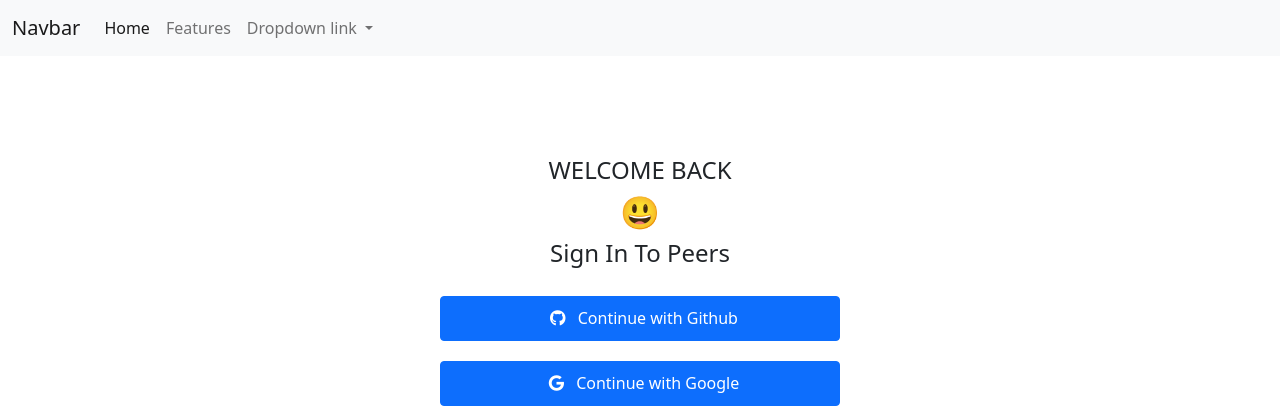
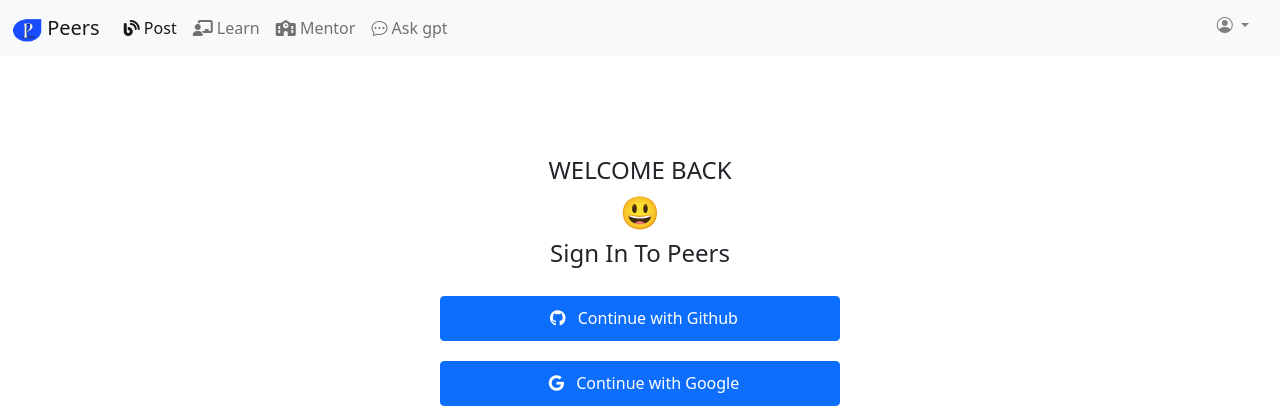
Before and after one commit to Ayobami6/Peersonline, a Django app: page /home/login in a window 1280 px wide. Shown: the top 420 px of the page. Run offline with Django 4.2, Linux system fonts and the light colour scheme; some libraries are stand-ins or nearby versions.

Commit message:
Add, organize navbar items

```diff
--- a/static/css/style.css
+++ b/static/css/style.css
@@ -23,3 +23,9 @@
     margin-left: auto;
     margin-right: auto;
 }
+
+.align-left .dropdown-menu {
+    left: auto;
+    right: 0;
+    text-decoration: none;
+  }
--- a/static/templates/base.html
+++ b/static/templates/base.html
@@ -1,6 +1,7 @@
 {% load static %}
 <!DOCTYPE html>
 <html lang="en" style="height: 100%">
+
 <head>
     <meta charset="UTF-8" />
     <meta http-equiv="X-UA-Compatible" content="IE=edge" />
@@ -8,114 +9,70 @@
     <title>{% block title %}Peers{% endblock %}</title>
     <!-- Css style -->
     <link rel="stylesheet" href="{% static 'css/style.css' %}" />
-        <link
-            rel="icon"
-            width="30"
-            height="20"
-            href="{% static 'assets/new-peers.ico' %}"
-            type="image/x-icon" />
+    <link rel="icon" width="30" height="20" href="{% static 'assets/new-peers.ico' %}" type="image/x-icon" />
     <!-- Font awesome -->
-        <script
-            src="https://kit.fontawesome.com/df6169861f.js"
-            crossorigin="anonymous"></script>
-        <!-- <link rel="stylesheet" href="https://kit.fontawesome.com/df6169861f.css" crossorigin="anonymous"> -->
+    <script src="https://kit.fontawesome.com/df6169861f.js" crossorigin="anonymous"></script>
+    <link rel="stylesheet" href="https://kit.fontawesome.com/df6169861f.css" crossorigin="anonymous">
     <!-- Boostsrap css 5.1-->
-        <link
-            href="https://cdn.jsdelivr.net/npm/bootstrap@5.1.3/dist/css/bootstrap.min.css"
-            rel="stylesheet"
-            integrity="sha384-1BmE4kWBq78iYhFldvKuhfTAU6auU8tT94WrHftjDbrCEXSU1oBoqyl2QvZ6jIW3"
-            crossorigin="anonymous" />
+    <link href="https://cdn.jsdelivr.net/npm/bootstrap@5.1.3/dist/css/bootstrap.min.css" rel="stylesheet"
+        integrity="sha384-1BmE4kWBq78iYhFldvKuhfTAU6auU8tT94WrHftjDbrCEXSU1oBoqyl2QvZ6jIW3" crossorigin="anonymous" />
 
     <!-- Boostrap Icons -->
-        <link
-            rel="stylesheet"
-            href="https://cdn.jsdelivr.net/npm/bootstrap-icons@1.10.5/font/bootstrap-icons.css" />
+    <link rel="stylesheet" href="https://cdn.jsdelivr.net/npm/bootstrap-icons@1.10.5/font/bootstrap-icons.css" />
 
     <!--Added this line so that stylesheet and js script can be added in files that inherits the template -->
     {% block style_sheet_and_js %} {% endblock %}
 </head>
 
-    <body
-        style="
+<body style="
             position: relative;
             margin: 0;
             min-height: 100%;
             padding-bottom: 6rem;
         ">
+    <!-- Navbar -->
     <nav class="navbar navbar-expand-lg navbar-light bg-light">
         <div class="container-fluid">
-                <a class="navbar-brand" href="#">Navbar</a>
-                <button
-                    class="navbar-toggler"
-                    type="button"
-                    data-bs-toggle="collapse"
-                    data-bs-target="#navbarNavDropdown"
-                    aria-controls="navbarNavDropdown"
-                    aria-expanded="false"
-                    aria-label="Toggle navigation">
+            <a class="navbar-brand" href="#"><img src="{% static 'assets/new-peers.png' %}" alt="" width="30"
+                    height="24" />
+                Peers</a>
+            <button class="navbar-toggler" type="button" data-bs-toggle="collapse" data-bs-target="#navbarNavDropdown"
+                aria-controls="navbarNavDropdown" aria-expanded="false" aria-label="Toggle navigation">
                 <span class="navbar-toggler-icon"></span>
             </button>
             <div class="collapse navbar-collapse" id="navbarNavDropdown">
                 <ul class="navbar-nav">
                     <li class="nav-item">
-                            <a
-                                class="nav-link active"
-                                aria-current="page"
-                                href="#"
-                                >Home</a
-                            >
+                        <a class="nav-link active" aria-current="page" href="#"><i class="fa-solid fa-blog"></i>
+                            Post</a>
                     </li>
                     <li class="nav-item">
-                            <a class="nav-link" href="#">Features</a>
+                        <a class="nav-link" href="#"><i class="fa-solid fa-chalkboard-user"></i> Learn</a>
                     </li>
-                        {% if user.is_authenticated %}
                     <li class="nav-item">
-                            <a class="nav-link" href="{% url 'logout' %}"
-                                >Logout</a
-                            >
+                        <a class="nav-link" href="#"><i class="fa-solid fa-school"></i> Mentor</a>
                     </li>
-                        {% endif %}
-                        <li class="nav-item dropdown">
-                            <a
-                                class="nav-link dropdown-toggle"
-                                href="#"
-                                id="navbarDropdownMenuLink"
-                                role="button"
-                                data-bs-toggle="dropdown"
-                                aria-expanded="false">
-                                Dropdown link
-                            </a>
-                            <ul
-                                class="dropdown-menu"
-                                aria-labelledby="navbarDropdownMenuLink">
-                                <li>
-                                    <a
-                                        class="dropdown-item"
-                                        href="{% url 'logout' %}"
-                                        >Action</a
-                                    >
-                                </li>
-                                <li>
-                                    <a class="dropdown-item" href="#"
-                                        >Another action</a
-                                    >
-                                </li>
-                                <li>
-                                    <a class="dropdown-item" href="#"
-                                        >Something else here</a
-                                    >
+                    <li class="nav-item">
+                        <a class="nav-link" href="#"><i class="bi bi-chat-dots"></i> Ask gpt</a>
                     </li>
                 </ul>
-                        </li>
+                <span class="nav-item dropdown"
+                    style="position: absolute; top: 0; right: 0; padding: 5px; margin-right: 10px;">
+                    <a class="nav-link dropdown-toggle" style="color: grey;" href="#" id="navbarDropdownMenuLink"
+                        role="button" data-bs-toggle="dropdown" aria-expanded="false">
+                        <i class="bi bi-person-circle"></i> {{ user.username }}
+                    </a>
+                    <ul class="dropdown-menu" aria-labelledby="navbarDropdownMenuLink">
+                        <li><a class="dropdown-item" href="#">Action</a></li>
+                        <li><a class="dropdown-item" href="#">Another action</a></li>
+                        <li><a class="dropdown-item" href="#">Something else here</a></li>
                     </ul>
+                </span>
             </div>
         </div>
     </nav>
     <div class="container-fluid">{% block content %} {% endblock %}</div>
-        <footer
-            class="container-fluid"
-            id="footer"
-            style="
+    <footer class="container-fluid" id="footer" style="
                 background-color: #f5f5f5;
                 height: 4rem;
                 position: absolute;
@@ -134,8 +91,8 @@
 
 <!-- Optional Js For bootstrap -->
 
-    <script
-        src="https://cdn.jsdelivr.net/npm/bootstrap@5.1.3/dist/js/bootstrap.bundle.min.js"
+<script src="https://cdn.jsdelivr.net/npm/bootstrap@5.1.3/dist/js/bootstrap.bundle.min.js"
     integrity="sha384-ka7Sk0Gln4gmtz2MlQnikT1wXgYsOg+OMhuP+IlRH9sENBO0LRn5q+8nbTov4+1p"
     crossorigin="anonymous"></script>
+
 </html>
```
Lines whose indentation alone changed are shown as unchanged.
